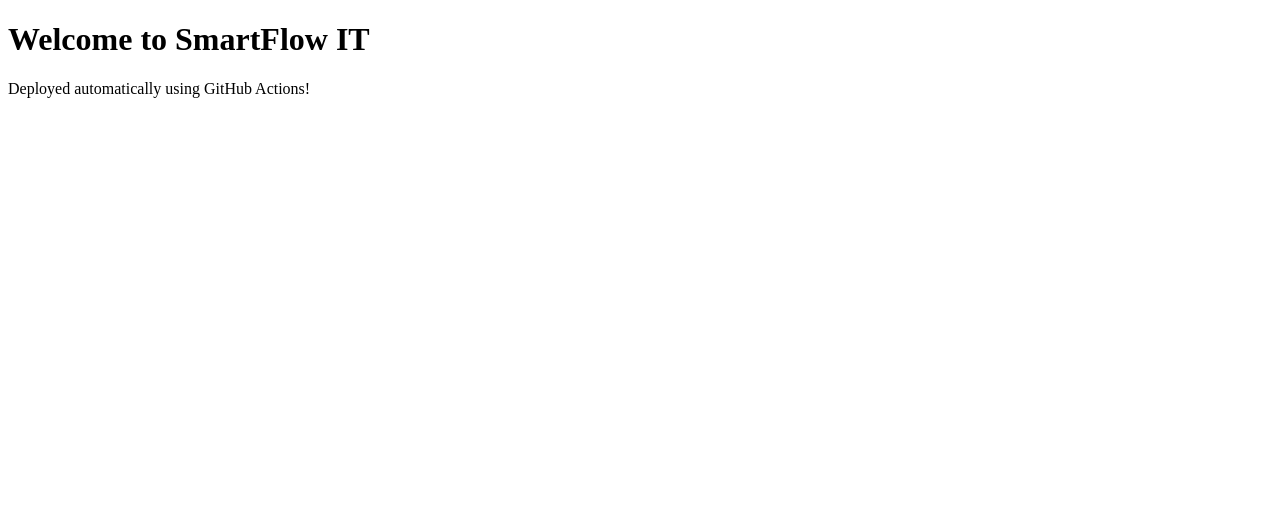
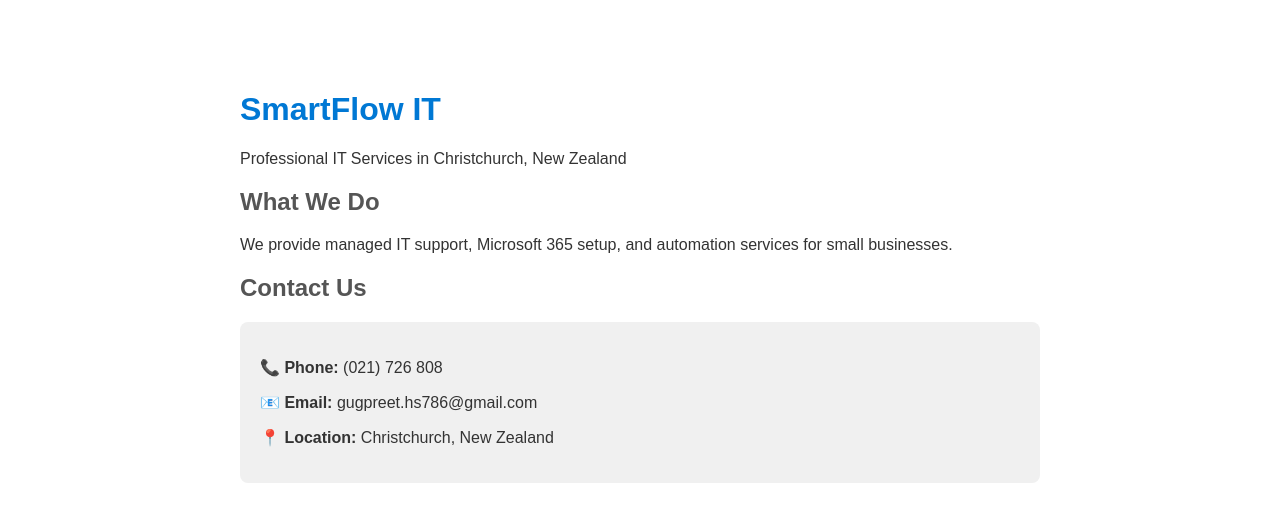
Before and after one commit to HarpreetSinghhs/smartflow-lab, a plain HTML site: page index.html in a window 1280 px wide. Drawn offline with Linux system fonts and the light colour scheme.

Commit message:
Update index.html

```diff
--- a/index.html
+++ b/index.html
@@ -2,9 +2,35 @@
 <html>
 <head>
     <title>SmartFlow IT</title>
+    <style>
+        body {
+            font-family: Arial, sans-serif;
+            max-width: 800px;
+            margin: 50px auto;
+            padding: 20px;
+            color: #333;
+        }
+        h1 { color: #0078d4; }
+        h2 { color: #555; }
+        .contact {
+            background: #f0f0f0;
+            padding: 20px;
+            border-radius: 8px;
+        }
+    </style>
 </head>
 <body>
-    <h1>Welcome to SmartFlow IT</h1>
-    <p>Deployed automatically using GitHub Actions!</p>
+    <h1>SmartFlow IT</h1>
+    <p>Professional IT Services in Christchurch, New Zealand</p>
+
+    <h2>What We Do</h2>
+    <p>We provide managed IT support, Microsoft 365 setup, and automation services for small businesses.</p>
+
+    <h2>Contact Us</h2>
+    <div class="contact">
+        <p>📞 <strong>Phone:</strong> (021) 726 808</p>
+        <p>📧 <strong>Email:</strong> gugpreet.hs786@gmail.com</p>
+        <p>📍 <strong>Location:</strong> Christchurch, New Zealand</p>
+    </div>
 </body>
 </html>
```
